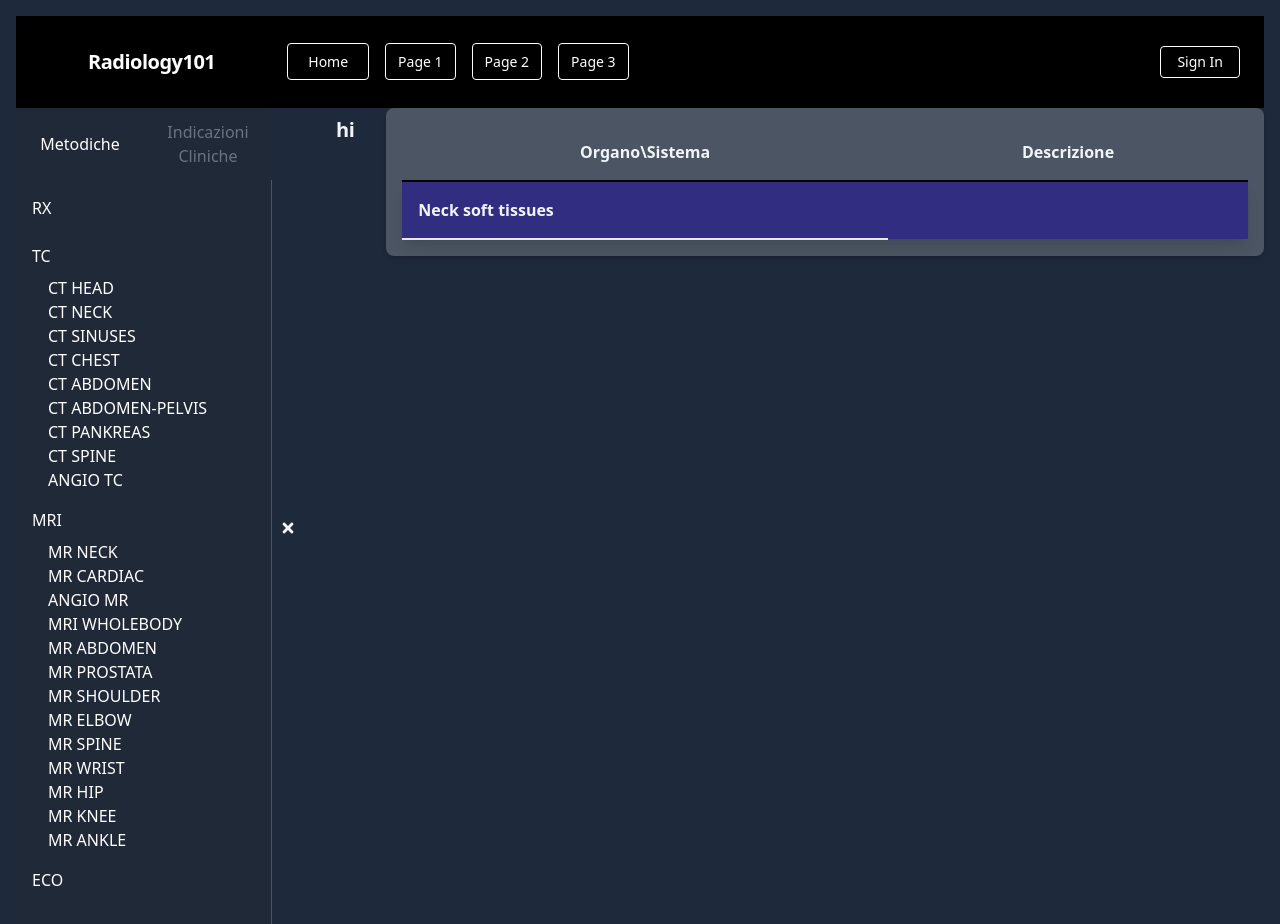
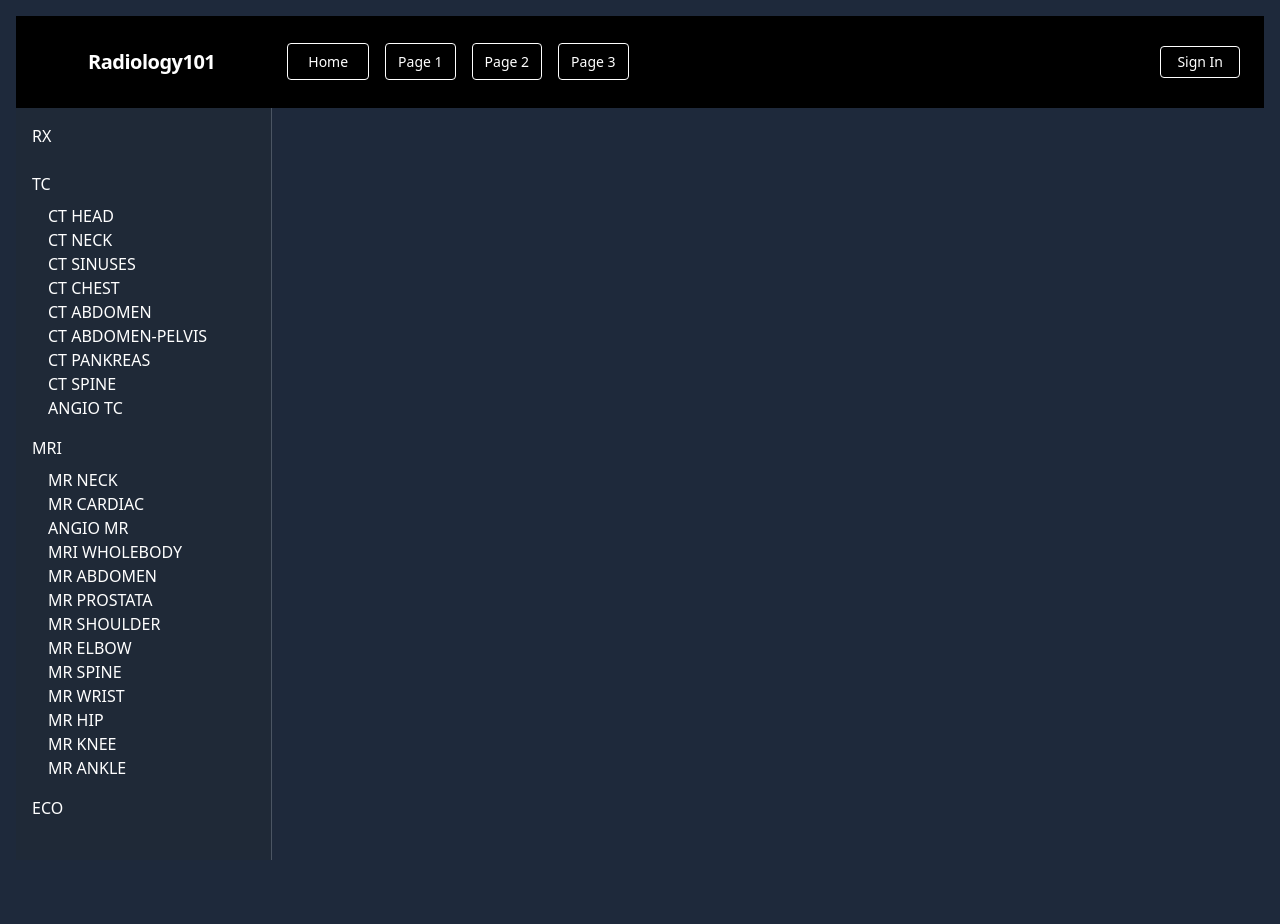
Before and after one commit to AndreaSertorio/Rad101Next, a Next.js app: page / in a window 1280 px wide. Shown: the top 924 px of the page. After the commit the page ends 876 px from the top, so only its background shows below. Built offline with nearby package versions, Linux system fonts and the light colour scheme.

Commit message:
aggiunta template

```diff
--- a/src/app/components/BarraLatSin.jsx
+++ b/src/app/components/BarraLatSin.jsx
@@ -2,28 +2,19 @@
 'use client'
 import { useState } from 'react';
 import Sidebar from './Sidebar';
-import Content from './Content';
-import Tabs from './Tabs'; // Assicurati che il percorso sia corretto
-import { FaBars, FaTimes } from 'react-icons/fa'; // Importa le icone che desideri utilizzare
+import TemplateContainer from './Templates/TemplateContainer';
 
 export default function BarraLatSin({ children }) {
-  const [isSidebarOpen, setSidebarOpen] = useState(true);
+  const [selectedMenuItem, setSelectedMenuItem] = useState(null);
 
-  const toggleSidebar = () => {
-    setSidebarOpen(!isSidebarOpen);
+  const handleMenuItemClick = (menuItem) => {
+    setSelectedMenuItem(menuItem);
   };
 
   return (
     <div className="flex">
-      {isSidebarOpen &&
-        <div>
-          <Tabs />
-        </div>
-      }
-      <button className="mt-4 mx-2" onClick={toggleSidebar}> {/* Aggiungi le classi di tailwind css per posizionare il tuo bottone */}
-        {isSidebarOpen ? <FaTimes /> : <FaBars />} {/* Utilizza le icone al posto del testo */}
-      </button>
-      <Content>{children}</Content>
+      <Sidebar onMenuItemClick={handleMenuItemClick} />
+      <TemplateContainer selectedMenuItem={selectedMenuItem} />
     </div>
   );
 }
--- a/src/app/components/Sidebar.jsx
+++ b/src/app/components/Sidebar.jsx
@@ -19,16 +19,19 @@ const menuItems = [
     subItems: [],
   },
 ];
-
-function Sidebar() {
+function Sidebar({ onMenuItemClick }) {
   return (
     <div className="sidebar bg-gray-800 text-white border-r border-gray-600 w-64 p-4">
       {menuItems.map((menuItem) => (
         <div key={menuItem.title} className="mb-4">
-          <button className="mb-2">{menuItem.title}</button>
+          <button className="mb-2" onClick={() => onMenuItemClick(menuItem.title.toLowerCase())}>
+            {menuItem.title}
+          </button>
           {menuItem.subItems.map((subItem) => (
             <div key={subItem} className="ml-4">
-              <button>{subItem}</button>
+              <button onClick={() => onMenuItemClick(subItem.toLowerCase().replace(/ /g, '-'))}>
+                {subItem}
+              </button>
             </div>
           ))}
         </div>
--- a/src/app/components/Templates/TemplateContainer.jsx
+++ b/src/app/components/Templates/TemplateContainer.jsx
@@ -3,7 +3,8 @@
 import React from 'react';
 import Template from './Template';
 
-const template = {
+const templates = {
+  'ct-head': {
     id: 'ct-head',
     sections: [
       {
@@ -34,10 +35,21 @@ const template = {
       },
       // ...altre sezioni
     ],
+  },
+  // Aggiungi qui altri templates con la stessa struttura
 };
 
-const TemplateContainer = () => {
-  return <Template template={template} />;
+const TemplateContainer = ({ selectedMenuItem }) => {
+  // Seleziona il template corretto basandosi sull'id passato
+  const selectedTemplate = templates[selectedMenuItem];
+
+  // Se non c'è nessun template selezionato, non mostrare nulla
+  if (!selectedTemplate) {
+    return null;
+  }
+
+  // Altrimenti, mostra il template selezionato
+  return <Template template={selectedTemplate} />;
 };
 
 export default TemplateContainer;
```
Lines whose indentation alone changed are shown as unchanged.
